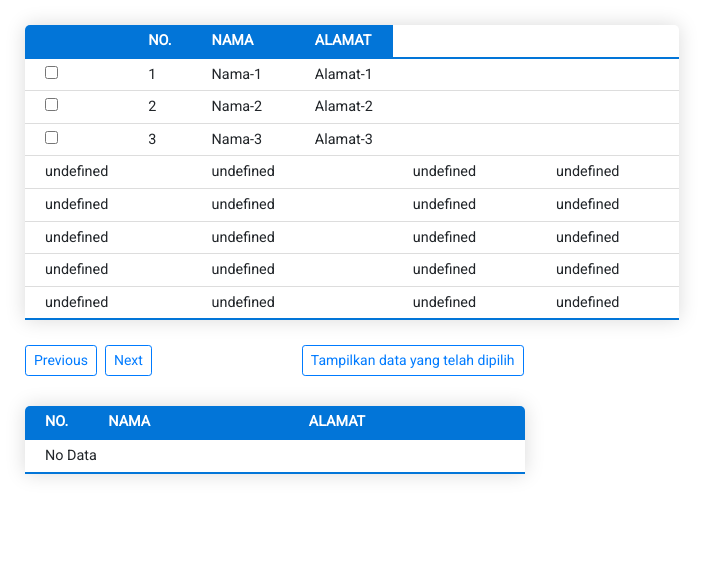
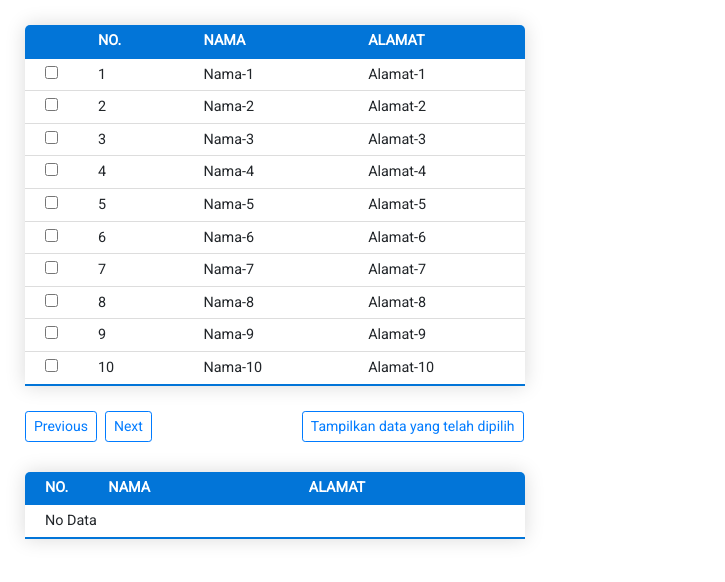
Before and after one commit to toyz86/membuat-table-list, a website: page latihan-jquery.html in a window 1280 px wide. Shown: the whole page, without its empty margins (0-725 px from the left). Drawn offline with nearby package versions, Linux system fonts and the light colour scheme.

Commit message:
Update logic untuk looping number dan pagination

```diff
--- a/latihan-jquery.html
+++ b/latihan-jquery.html
@@ -5,53 +5,22 @@
 	<meta name="viewport" content="width=device-width, initial-scale=1, shrink-to-fit=no">
 	<link rel="stylesheet" href="style.css">
 	<link rel="stylesheet" href="https://stackpath.bootstrapcdn.com/bootstrap/4.4.1/css/bootstrap.min.css" integrity="sha384-Vkoo8x4CGsO3+Hhxv8T/Q5PaXtkKtu6ug5TOeNV6gBiFeWPGFN9MuhOf23Q9Ifjh" crossorigin="anonymous">
-  <script src="https://ajax.googleapis.com/ajax/libs/jquery/3.4.1/jquery.min.js"></script>
 
 	<title>Latihan-jquery</title>
 </head>
 <body>
 
-  <div>
+  <div id="tabel-profil">
     <table id="data-tabel">
       <thead>
         <tr>
-          <th></th>
-          <th>No.</th>
-          <th>Nama</th>
-          <th>Alamat</th>
+          <th scope="col"></th>
+          <th scope="col">No.</th>
+          <th scope="col">Nama</th>
+          <th scope="col">Alamat</th>
         </tr>
       </thead>
       <tbody>
-        <tr>
-          <td><input type="checkbox"></td>
-          <td class="number"></td>
-          <td class="name"></td>
-          <td class="address"></td>
-        </tr>
-        <tr>
-          <td><input type="checkbox"></td>
-          <td class>2</td>
-          <td class>Nama-2</td>
-          <td class>Alamat-2</td>
-        </tr>
-        <tr>
-          <td><input type="checkbox"></td>
-          <td class>3</td>
-          <td class>Nama-3</td>
-          <td class>Alamat-3</td>
-        </tr>
-        <!-- <tr>
-          <td><input type="checkbox"></td>
-          <td class>4</td>
-          <td class>Nama-4</td>
-          <td class>Alamat-4</td>
-        </tr>
-        <tr>
-          <td><input type="checkbox"></td>
-          <td class>5</td>
-          <td class>Nama-5</td>
-          <td class>Alamat-5</td>
-        </tr> -->
   		</tbody>
     </table>
 
@@ -74,15 +43,14 @@
       </tr>
     </thead>
     <tbody>
-      <tr>
+      <tr id="selected-data">
         <td colspan="3">No Data</td>
         </tr>
     </tbody>
   </table>
 </div>
 
-
-<script src="https://code.jquery.com/jquery-3.4.1.min.js" integrity="sha256-CSXorXvZcTkaix6Yvo6HppcZGetbYMGWSFlBw8HfCJo=" crossorigin="anonymous"></script>
+<script src="https://ajax.googleapis.com/ajax/libs/jquery/3.4.1/jquery.min.js"></script>
 <script type="text/javascript" src="table.json"></script>
 <script type="text/javascript" src="script.js"></script>
 </body>
--- a/script.js
+++ b/script.js
@@ -1,65 +1,83 @@
 $(document).ready(function(){
-	$.getJSON("table.json", function(data){
-		var list_data = '';
-		$.each(data, function(value){
-			list_data += '<tr>';
-			list_data += '<td>' + value.input + '<td>';
-			list_data += '<td>' + value.listNumber+'<td>';
-			list_data += '<td>' + value.name+'<td>';
-			list_data += '<td>' + value.address+'<td>';
-		});
-		$('#data-tabel').append(list_data);
-		console.log('list data', list_data);
-	});
+	const allItems = 50;
+	$('#data-tabel').each(function (append) {
+		let rowTr = '';
+		for (let i = 1; i < allItems; i++) {
+			rowTr += '<tr>';
+			rowTr += '<td>' + '<input type="checkbox">' + '</td>';
+			rowTr += "<td>" + i + "</td>";
+			rowTr += "<td>" + "Nama" + "-" + i + "</td>";
+			rowTr += "<td>" + "Alamat" + "-" + i + "</td>";
+			rowTr += "</tr>";
+		}
+		$('#data-tabel').append(rowTr);
+	})
 
-	var number = $(".number");
-	var name = $(".name");
-	var address = $(".address");
+	console.log("allItems", allItems);
+	let perPage = 10;
+	let totalPages = Math.ceil(allItems/perPage);
+	console.log('total halaman', totalPages);
 
-	$(".number").html($("td").index(number));
-	$(".name").html("Nama" + "-" + $("td").index(number));
-	$(".address").html("Alamat" + "-" + $("td").index(number));
+	$("#data-tabel tbody tr").hide();
+	$("#data-tabel tbody tr").slice(0, perPage).show();
+	let currentPage = $(".pagination").index() - 1;
+	console.log("halaman", currentPage);
 
-	// $("#data-tabel").each(function(append){
-	// 	var baris = $("<td>");
-	// 	console.log('baris', baris);
-	// 	var i;
-	// 	for (i = 0; i < 10; i++) {
-	// 	baris += "Nama" + i + '<td>';
-	// }
-	// })
+	$("#btnNext").click(function(){
+		currentPage ++;
+		console.log('halaman', currentPage);
+		let startPage = currentPage * perPage;
+		console.log('startPage', startPage);
+		let endPage = startPage + perPage;
+		console.log('endPage', endPage);
 
-	// $("#check-all, thead").click(function(event){
-	// 	var tableHead = $('<thead>');
-	// 	console.log('tabel head', tableHead);
-	// 	$.not(this)
-	// 	.closest("#data-tabel")
-	// 	.find('input:checkbox')
-	// 	.prop("checked", this.checked)
-	// 	.closest("#table-value");
-	// });
+		for (i = 0;i < totalPages ; i++){
+			console.log('asasasasasa', i);
+			$("#data-tabel tbody tr").hide().slice(startPage, endPage).show();
+		};
+	})
 
-	// $("#data-tabel tr").click(function(){
-	// var rowTr = $(this).data('index');
-	// var selected = $(`#data-tabel [data-index='${rowTr}']`);
-	// console.log(selected.find('input[type="checkbox"]'));
-	// $(selected.find('input[type="checkbox"]').attr('checked', true));
-	// console.log('asasasa', selected.find('input[type="checkbox"]').attr('checked', true));
-	// })
+	$("#btnPrev").click(function(){
+		currentPage --;
+		console.log('halaman', currentPage);
+		let startPage = currentPage * perPage;
+		console.log('startPage', startPage);
+		let endPage = startPage + perPage;
+		console.log('endPage', endPage);
+
+		for (i = 0;i < totalPages ; i++){
+			console.log('asasasasasa', i);
+			$("#data-tabel tbody tr").hide().slice(startPage, endPage).show();
+		};
+	})
 
 // Checked and unchecked list row
 	$('#data-tabel tr').click(function (event) {
-		var $target = $(event.target);
-		var rowTable = $("number, name, address");
-		console.log("ini baris tabel", rowTable);
-		if(!$target.is('input:checkbox'))
-		console.log('$target', $target);
+		let $target = $(event.target);
+		let rowTable = $("number, name, address");
+		if(!$target.is('input[type="checkbox"]'))
 		{
-			$(this).find('input:checkbox').each(function () {
+			$(this).find('input[type="checkbox"]').each(function () {
 				if(this.checked)this.checked = false;
 				else this.checked = true;
+				console.log("checkcheck", this.checked);
 			})
 		}
 		$(this).closest('tr').find('td').toggleClass('selectedRow');
 	});
+
+	// $("#table-selected-data").click(function(){
+	// 	// var isChecked = $(prop( "checked", true ));
+	// 	// console.log('selected data', isChecked);
+	// });
+	$("#btnShowSelectedData").click(function() {
+		var isChecked = $("checked");
+        console.log("selected data", isChecked);
+    	$("#table-selected-data tbody td").append(isChecked);
+  	});
+
+	// $("#btnShowSelectedData").click(function() {
+	// 	$("#table-selected-data tbody td").append("selectedRow");
+	// });
+
  })
--- a/table.json
+++ /dev/null
@@ -1,31 +0,0 @@
-[{
-		"input": "a",
-		"listNumber": 1,
-		"name": "Nama-1",
-		"address": "Alamat-1"
-	},
-	{
-		"input": "a",
-		"listNumber": 2,
-		"name": "Nama-2",
-		"address": "Alamat-2"
-	},
-	{
-		"input": "a",
-		"listNumber": 3,
-		"name": "Nama-3",
-		"address": "Alamat-3"
-	},
-	{
-		"input": "a",
-		"listNumber": 4,
-		"name": "Nama-4",
-		"address": "Alamat-4"
-	},
-	{
-		"input": "a",
-		"listNumber": 5,
-		"name": "Nama-5",
-		"address": "Alamat-5"
-	}
-]
```
